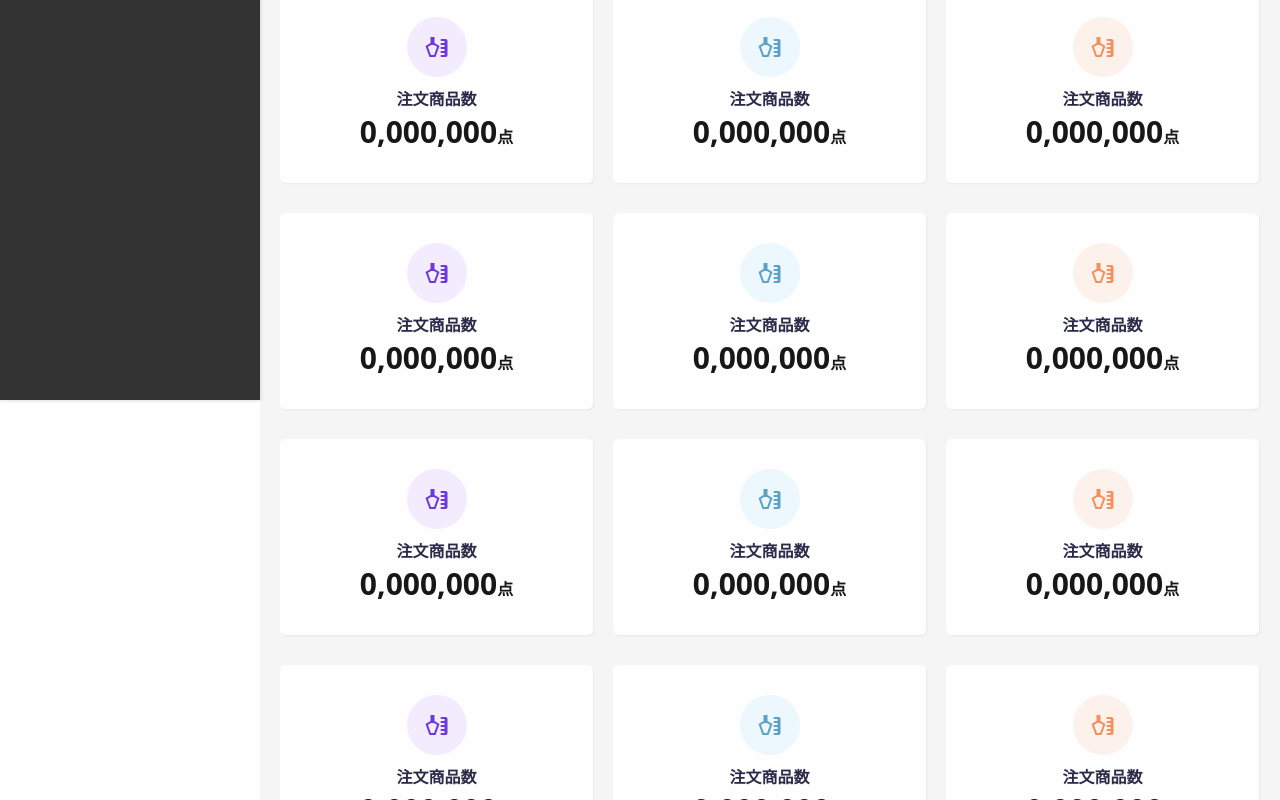
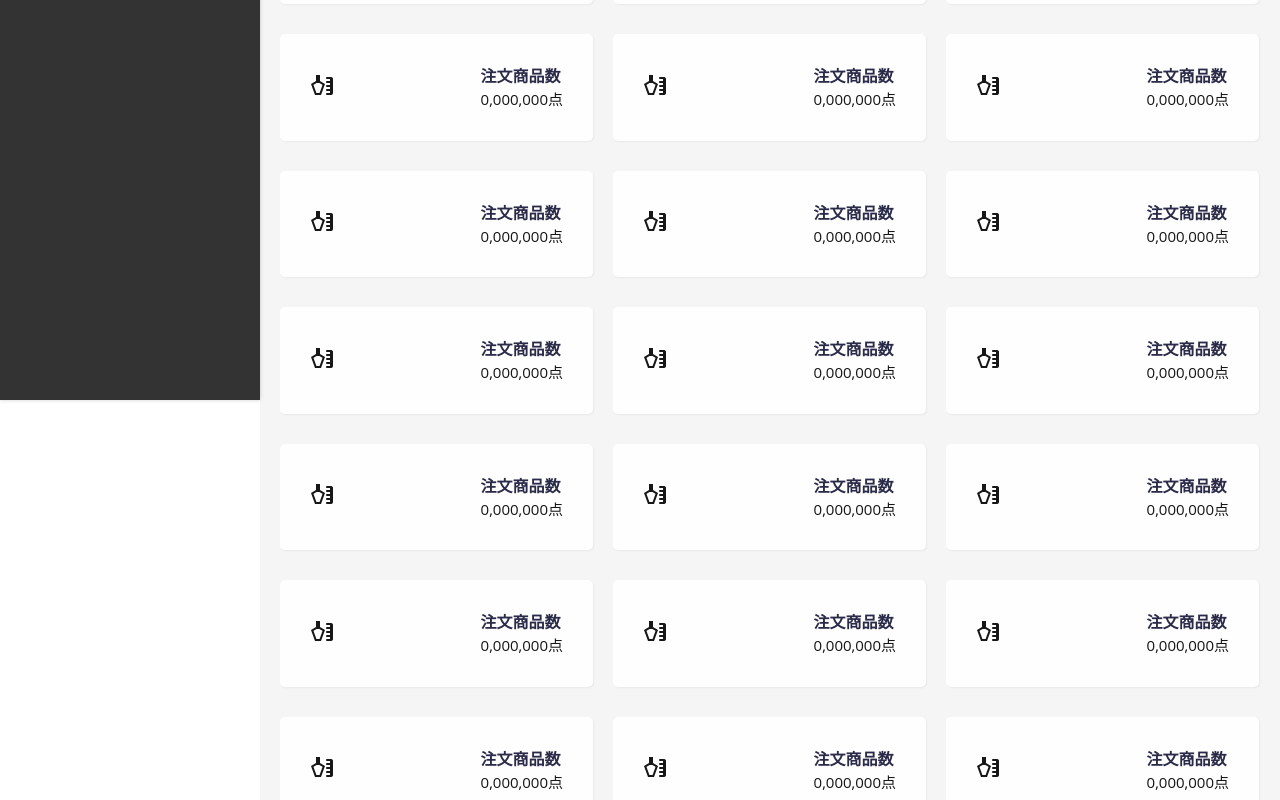
Before and after one commit to dev-nguyen-lr/webkul-frontend, a Next.js app: page /dashboard in a window 1280 px wide. Shown: the part 400-1200 px from the top of the page. Built offline with nearby package versions, Linux system fonts and the light colour scheme.

Commit message:
fix: remove unncessary class Names

```diff
--- a/src/app/dashboard/page.tsx
+++ b/src/app/dashboard/page.tsx
@@ -13,7 +13,7 @@ export default function Home() {
   return (
     <>
       <MultiCardRow>
-        <Card size={4}>
+        <Card size={4} type="tile">
           <i>
             <span className="material-symbols-outlined">health_and_beauty</span>
           </i>
@@ -24,7 +24,7 @@ export default function Home() {
             </p>
           </div>
         </Card>
-        <Card size={4}>
+        <Card size={4} type="tile">
           <i>
             <span className="material-symbols-outlined">health_and_beauty</span>
           </i>
@@ -35,7 +35,7 @@ export default function Home() {
             </p>
           </div>
         </Card>
-        <Card size={4}>
+        <Card size={4} type="tile">
           <i>
             <span className="material-symbols-outlined">health_and_beauty</span>
           </i>
@@ -48,7 +48,7 @@ export default function Home() {
         </Card>
       </MultiCardRow>
       <MultiCardRow>
-        <Card size={4}>
+        <Card size={4} type="tile">
           <i>
             <span className="material-symbols-outlined">health_and_beauty</span>
           </i>
@@ -59,7 +59,7 @@ export default function Home() {
             </p>
           </div>
         </Card>
-        <Card size={4}>
+        <Card size={4} type="tile">
           <i>
             <span className="material-symbols-outlined">health_and_beauty</span>
           </i>
@@ -70,7 +70,7 @@ export default function Home() {
             </p>
           </div>
         </Card>
-        <Card size={4}>
+        <Card size={4} type="tile">
           <i>
             <span className="material-symbols-outlined">health_and_beauty</span>
           </i>
@@ -83,7 +83,7 @@ export default function Home() {
         </Card>
       </MultiCardRow>
       <MultiCardRow>
-        <Card size={4}>
+        <Card size={4} type="tile">
           <i>
             <span className="material-symbols-outlined">health_and_beauty</span>
           </i>
@@ -94,7 +94,7 @@ export default function Home() {
             </p>
           </div>
         </Card>
-        <Card size={4}>
+        <Card size={4} type="tile">
           <i>
             <span className="material-symbols-outlined">health_and_beauty</span>
           </i>
@@ -105,7 +105,7 @@ export default function Home() {
             </p>
           </div>
         </Card>
-        <Card size={4}>
+        <Card size={4} type="tile">
           <i>
             <span className="material-symbols-outlined">health_and_beauty</span>
           </i>
@@ -118,7 +118,7 @@ export default function Home() {
         </Card>
       </MultiCardRow>
       <MultiCardRow>
-        <Card size={4}>
+        <Card size={4} type="tile">
           <i>
             <span className="material-symbols-outlined">health_and_beauty</span>
           </i>
@@ -129,7 +129,7 @@ export default function Home() {
             </p>
           </div>
         </Card>
-        <Card size={4}>
+        <Card size={4} type="tile">
           <i>
             <span className="material-symbols-outlined">health_and_beauty</span>
           </i>
@@ -140,7 +140,7 @@ export default function Home() {
             </p>
           </div>
         </Card>
-        <Card size={4}>
+        <Card size={4} type="tile">
           <i>
             <span className="material-symbols-outlined">health_and_beauty</span>
           </i>
@@ -153,7 +153,7 @@ export default function Home() {
         </Card>
       </MultiCardRow>
       <MultiCardRow>
-        <Card size={4}>
+        <Card size={4} type="tile">
           <i>
             <span className="material-symbols-outlined">health_and_beauty</span>
           </i>
@@ -164,7 +164,7 @@ export default function Home() {
             </p>
           </div>
         </Card>
-        <Card size={4}>
+        <Card size={4} type="tile">
           <i>
             <span className="material-symbols-outlined">health_and_beauty</span>
           </i>
@@ -175,7 +175,7 @@ export default function Home() {
             </p>
           </div>
         </Card>
-        <Card size={4}>
+        <Card size={4} type="tile">
           <i>
             <span className="material-symbols-outlined">health_and_beauty</span>
           </i>
@@ -188,7 +188,7 @@ export default function Home() {
         </Card>
       </MultiCardRow>
       <MultiCardRow>
-        <Card size={4}>
+        <Card size={4} type="tile">
           <i>
             <span className="material-symbols-outlined">health_and_beauty</span>
           </i>
@@ -199,7 +199,7 @@ export default function Home() {
             </p>
           </div>
         </Card>
-        <Card size={4}>
+        <Card size={4} type="tile">
           <i>
             <span className="material-symbols-outlined">health_and_beauty</span>
           </i>
@@ -210,7 +210,7 @@ export default function Home() {
             </p>
           </div>
         </Card>
-        <Card size={4}>
+        <Card size={4} type="tile">
           <i>
             <span className="material-symbols-outlined">health_and_beauty</span>
           </i>
@@ -223,7 +223,7 @@ export default function Home() {
         </Card>
       </MultiCardRow>
       <MultiCardRow>
-        <Card size={4}>
+        <Card size={4} type="tile">
           <i>
             <span className="material-symbols-outlined">health_and_beauty</span>
           </i>
@@ -234,7 +234,7 @@ export default function Home() {
             </p>
           </div>
         </Card>
-        <Card size={4}>
+        <Card size={4} type="tile">
           <i>
             <span className="material-symbols-outlined">health_and_beauty</span>
           </i>
@@ -245,7 +245,7 @@ export default function Home() {
             </p>
           </div>
         </Card>
-        <Card size={4}>
+        <Card size={4} type="tile">
           <i>
             <span className="material-symbols-outlined">health_and_beauty</span>
           </i>
@@ -258,7 +258,7 @@ export default function Home() {
         </Card>
       </MultiCardRow>
       <MultiCardRow>
-        <Card size={4}>
+        <Card size={4} type="tile">
           <i>
             <span className="material-symbols-outlined">health_and_beauty</span>
           </i>
@@ -269,7 +269,7 @@ export default function Home() {
             </p>
           </div>
         </Card>
-        <Card size={4}>
+        <Card size={4} type="tile">
           <i>
             <span className="material-symbols-outlined">health_and_beauty</span>
           </i>
@@ -280,7 +280,7 @@ export default function Home() {
             </p>
           </div>
         </Card>
-        <Card size={4}>
+        <Card size={4} type="tile">
           <i>
             <span className="material-symbols-outlined">health_and_beauty</span>
           </i>
--- a/src/components/molecules/card.tsx
+++ b/src/components/molecules/card.tsx
@@ -1,18 +1,42 @@
 import React, { ReactNode } from 'react'
+import styled from 'styled-components'
 import Col from '@/components/atoms/col'
 
 interface CardProps {
   children: ReactNode
   size?: number
   className?: string
+  type?: 'tile' | 'box'
 }
 
-const Card: React.FC<CardProps> = ({ children, size = 12, className = '' }) => {
+const CardContainer = styled.div`
+  width: 100%;
+  background: #fefefe;
+  border-radius: 5px;
+  overflow: hidden;
+  box-shadow: 1px 1px 2px rgba(0, 0, 0, 0.05);
+  position: relative;
+  z-index: 1;
+  padding: 30px;
+`
+
+const Tile = styled.div`
+  display: flex;
+  align-items: center;
+  justify-content: space-between;
+`
+const Card: React.FC<CardProps> = ({
+  children,
+  size = 12,
+  className = '',
+  type = 'box',
+}) => {
   return (
     <Col size={size} className={className}>
-      <div className="col_in">
-        <div className="content">{children}</div>
-      </div>
+      <CardContainer>
+        {type === 'tile' && <Tile>{children}</Tile>}
+        {type === 'box' && <div>{children}</div>}
+      </CardContainer>
     </Col>
   )
 }
--- a/src/components/templates/footer.tsx
+++ b/src/components/templates/footer.tsx
@@ -44,7 +44,7 @@ const StyledFooter = styled.footer`
     }
   }
 
-  .cp {
+  p {
     margin-left: 20px;
   }
 
@@ -64,7 +64,7 @@ const StyledFooter = styled.footer`
       padding: 5px;
     }
 
-    .cp {
+    p {
       width: 100%;
       text-align: center;
       margin-left: 0;
@@ -74,7 +74,7 @@ const StyledFooter = styled.footer`
 
 const Footer = () => (
   <StyledFooter>
-    <p className="cp">&copy; BEAUTY SCANDAL</p>
+    <p>&copy; BEAUTY SCANDAL</p>
   </StyledFooter>
 )
 
--- a/src/components/templates/header.tsx
+++ b/src/components/templates/header.tsx
@@ -151,7 +151,7 @@ const Header: React.FC<HeaderProps> = ({ onClose }) => {
           <i></i>
         </a>
       </CloseButton>
-      <LogoContainer className="logo">
+      <LogoContainer>
         <a href="/">
           <Image
             src="/images/pro.webp"
```
